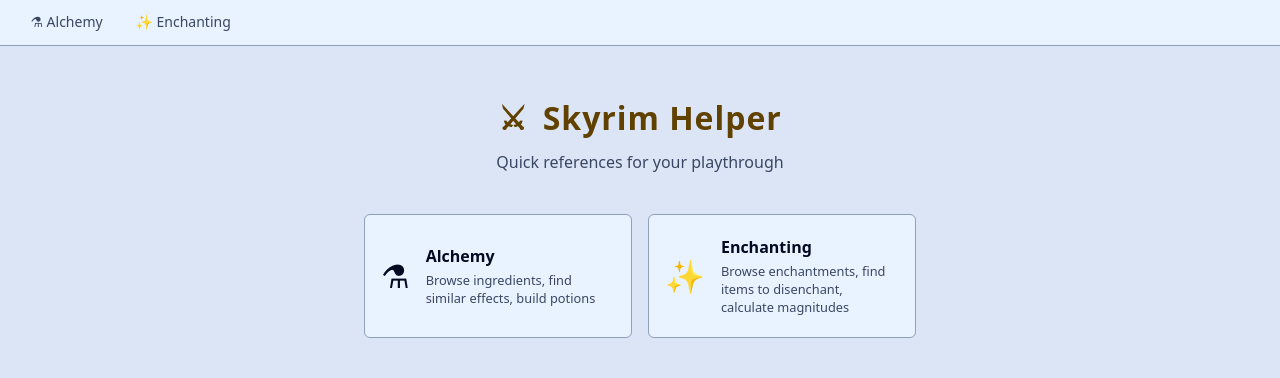
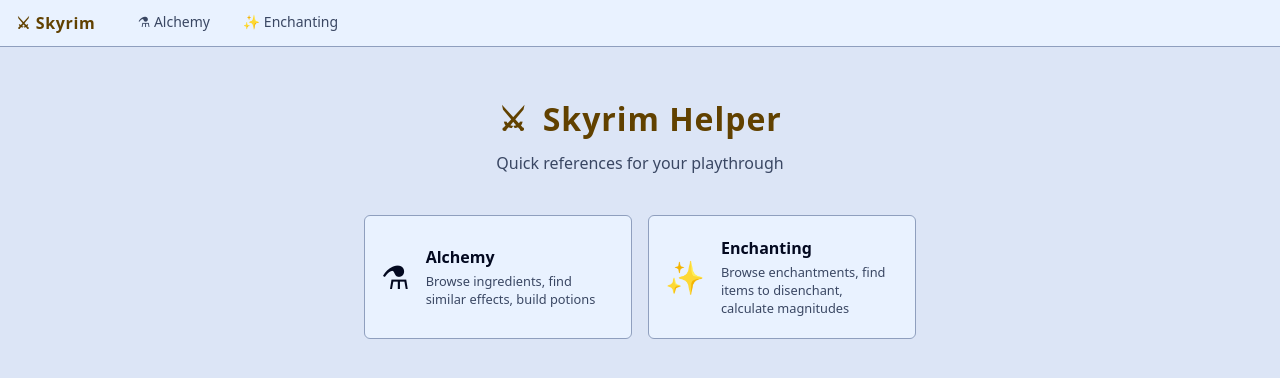
Before and after one commit to dobbo-ca/web-skyrim, an Astro site: page / in a window 1280 px wide. Built offline with nearby package versions, Linux system fonts and the light colour scheme; Astro itself is replaced by a stand-in of ours.

Commit message:
feat(nav): add Skyrim brand mark to desktop strip and mobile sidebar

```diff
--- a/src/components/Nav.tsx
+++ b/src/components/Nav.tsx
@@ -33,6 +33,7 @@ export default function Nav(props: NavProps) {
 
       {/* Slide-out sidebar (mobile) */}
       <nav class={`nav-sidebar${open() ? ' open' : ''}`} aria-label="Main navigation">
+        <a href="/skyrim/" class="nav-brand sidebar-brand"><span class="brand-mark">⚔</span> Skyrim</a>
         {links.map((link) => (
           <a
             href={link.href}
@@ -46,6 +47,7 @@ export default function Nav(props: NavProps) {
 
       {/* Desktop horizontal strip */}
       <nav class="nav-desktop" aria-label="Main navigation">
+        <a href="/skyrim/" class="nav-brand"><span class="brand-mark">⚔</span> Skyrim</a>
         {links.map((link) => (
           <a
             href={link.href}
--- a/src/styles/global.css
+++ b/src/styles/global.css
@@ -478,6 +478,31 @@ main {
   font-weight: 600;
 }
 
+/* Brand mark inside nav */
+.nav-brand {
+  color: var(--secondary);
+  font-weight: 600;
+  font-size: 1rem;
+  letter-spacing: 0.04em;
+  text-decoration: none;
+  display: flex;
+  align-items: center;
+  gap: 0.3rem;
+  padding: 0.7rem 1rem 0.7rem 0;
+  margin-right: 0.5rem;
+  user-select: none;
+  transition: opacity 120ms;
+}
+
+.nav-brand:hover { opacity: 0.8; }
+
+.sidebar-brand {
+  padding: 0 0.5rem 0.75rem;
+  margin-right: 0;
+  border-bottom: 1px solid var(--border-muted);
+  margin-bottom: 0.25rem;
+}
+
 /* Desktop horizontal strip — hidden on mobile */
 .nav-desktop {
   display: none;
```
